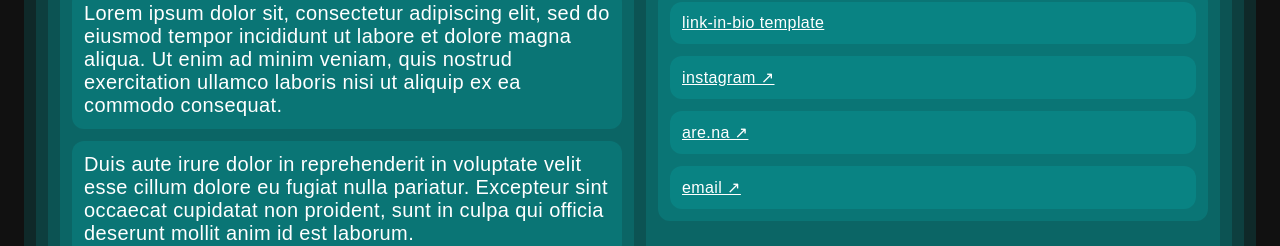
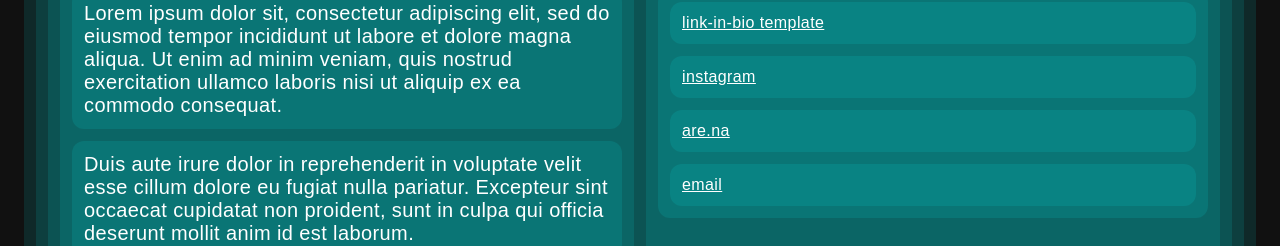
Before and after one commit to kirstenspruit/handmade-templates, a plain HTML site: page index.html in a window 1280 px wide. Shown: the part 243-489 px from the top of the page. Drawn offline with Linux system fonts and the light colour scheme.

Commit message:
remove arrow

```diff
--- a/index.html
+++ b/index.html
@@ -44,13 +44,13 @@
                             <a href="link-in-bio.html">link-in-bio template</a>
                         </li>
                         <li class="info__links__item">
-                            <a href="">instagram &nearr;</a>
+                            <a href="">instagram</a>
                         </li>
                         <li class="info__links__item">
-                            <a href="">are.na &nearr;</a>
+                            <a href="">are.na</a>
                         </li>
                         <li class="info__links__item">
-                            <a href="">email &nearr;</a>
+                            <a href="">email</a>
                         </li>
                     </ul>
                 </div>
```
